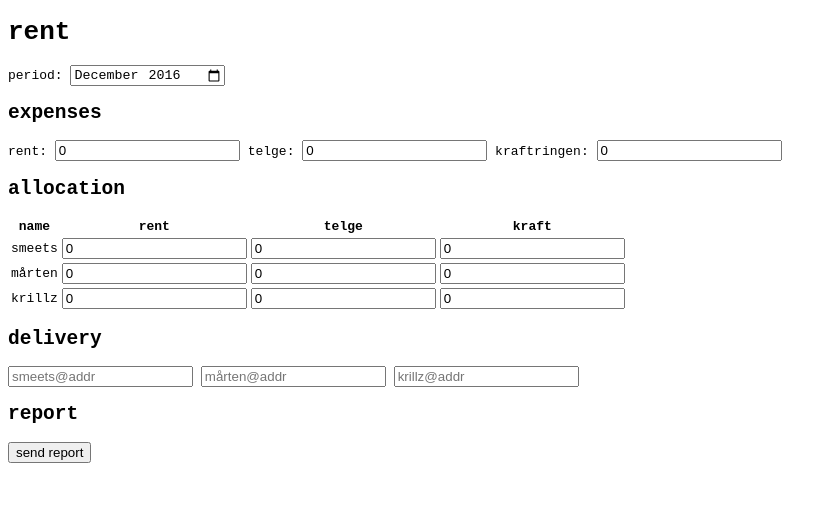
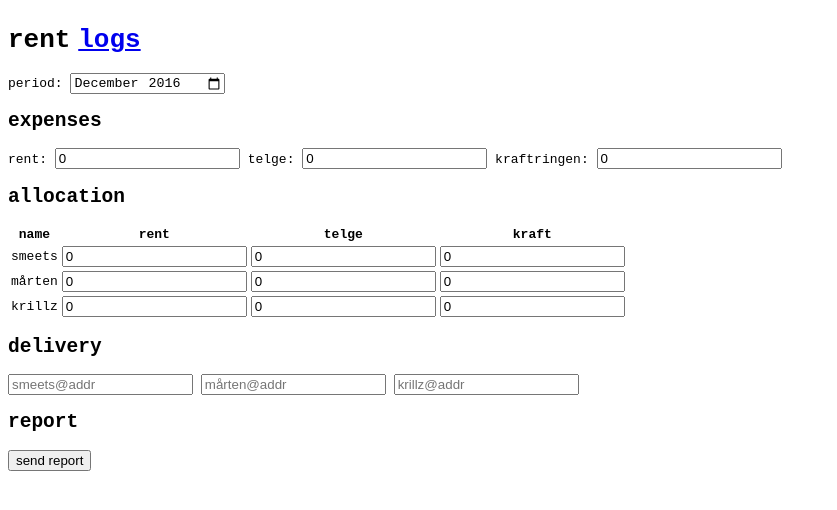
Before and after one commit to smeets/rent, a plain HTML site: page index.html in a window 1280 px wide. Shown: the whole page, without its empty margins (0-837 px from the left). Drawn offline with Linux system fonts and the light colour scheme.

Commit message:
Make rent page link to logs page

```diff
--- a/index.html
+++ b/index.html
@@ -7,11 +7,12 @@
             html {
                 font-family: monospace;
             }
+            h1 { display: inline-block; }
         </style>
     </head>
     <body>
         <h1>rent</h1>
-
+        <h1><a href="/logs">logs</a></h1>
         <form action="/mail" method="post" accept-charset="utf-8">
             <label>period:</label>
             <input type="month" name="period" />
```
